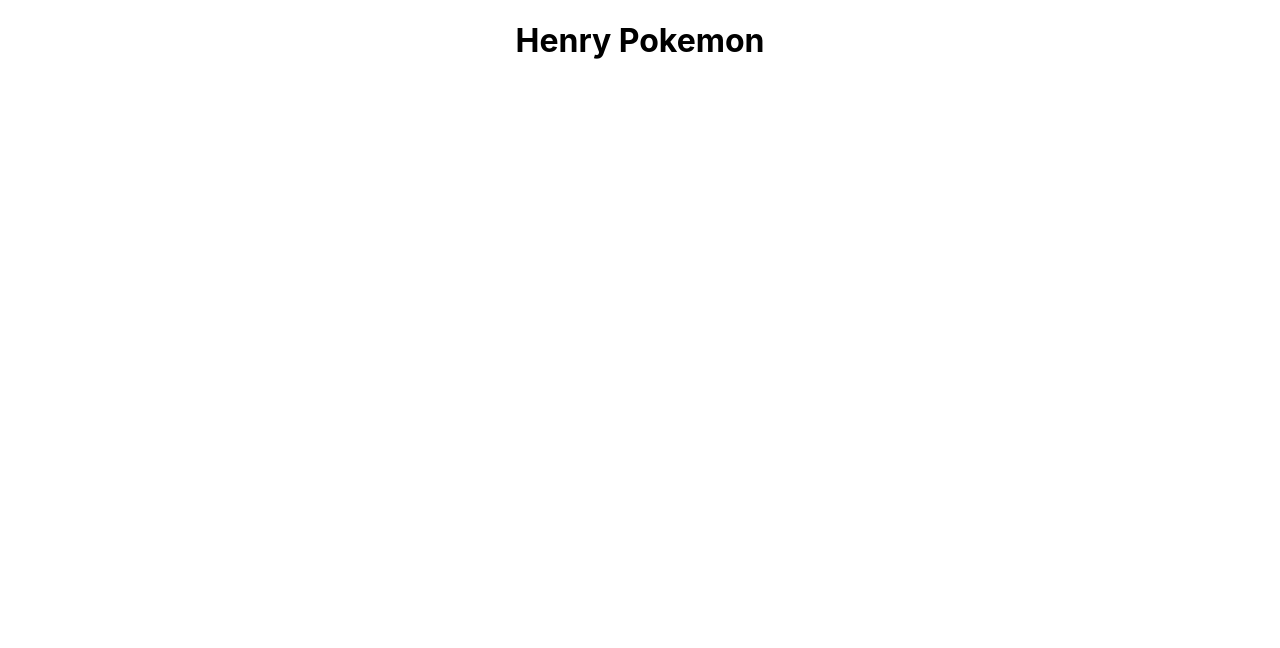
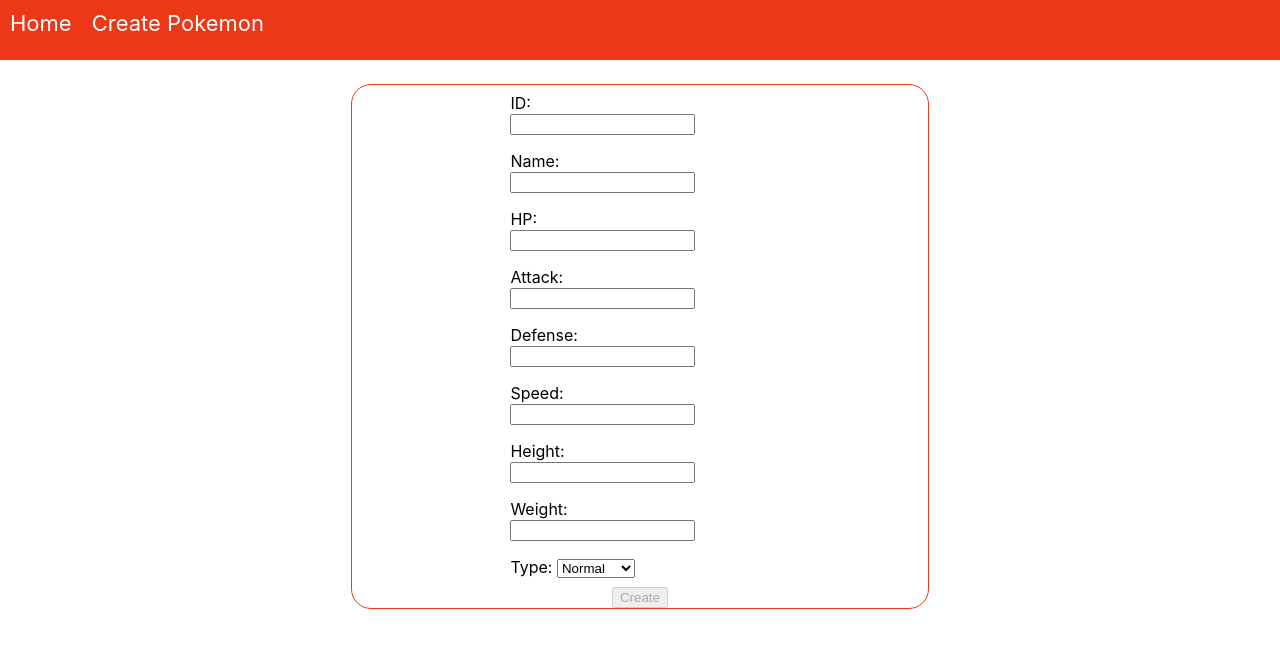
Before and after one commit to JesusTorrecilla/PI-Henry, a React (Create React App) app in the folder PI-Pokemon-main/client/: page /create in a window 1280 px wide. Shown: the top 648 px of the page. Built offline with nearby package versions, Linux system fonts and the light colour scheme.

Commit message:
empezando front

```diff
--- a/PI-Pokemon-main/client/src/App.js
+++ b/PI-Pokemon-main/client/src/App.js
@@ -1,10 +1,17 @@
-import './App.css';
+import "./App.css";
+import { Route } from "react-router-dom";
+import Landing from "./components/Landing/Landing";
+import Home from "./components/Home/Home";
+import CreatePoke from "./components/CreatePoke/CreatePoke";
 
 function App() {
   return (
-    <div className="App">
-      <h1>Henry Pokemon</h1>
-    </div>
+    <>
+      <Route exact path="/" component={Landing}></Route>
+      <Route exact path="/home" component={Home}></Route>
+      {/* <Route path="/details/:id" component={c}></Route> */}
+      <Route exact path="/create" component={CreatePoke}></Route>
+    </>
   );
 }
 
--- /dev/null
+++ b/PI-Pokemon-main/client/src/components/CreatePoke/CreatePoke.css
@@ -0,0 +1,22 @@
+.form {
+  display: flex;
+  align-items: center;
+  justify-content: center;
+  flex-direction: column;
+  margin-top: 3vh;
+}
+
+#formContainer {
+  display: flex;
+  align-items: center;
+  justify-content: center;
+  flex-direction: column;
+  width: 45%;
+  border: 1px solid rgba(236, 56, 24, 0.998);
+  border-radius: 20px;
+}
+
+.labels {
+  margin: 1vh;
+  width: 45%;
+}
--- /dev/null
+++ b/PI-Pokemon-main/client/src/components/CreatePoke/CreatePoke.jsx
@@ -0,0 +1,227 @@
+import React from "react";
+import Nav from "../Nav/Nav";
+import "./CreatePoke.css";
+
+export function validate(input) {
+  let errors = {};
+  if (!input.id) {
+    errors.id = "Id is required";
+  } else if (!/\S+@\S+\.\S+/.test(input.id)) {
+    errors.id = "Id is invalid";
+  }
+  if (!input.name) {
+    errors.name = "Name is required";
+  } else if (!/([A-Z])\w+/.test(input.name)) {
+    errors.name =
+      "In name, the first letter must be capital and must have more than one letter ";
+  }
+
+  if (!input.hp) {
+    errors.hp = false;
+  } else if (input.hp > 1000) {
+    errors.hp = "Hp must be less than 1000";
+  } else if (input.hp < 1) {
+    errors.hp = "Hp must be more than 0";
+  }
+
+  if (!input.attack) {
+    errors.attack = false;
+  } else if (input.attack > 50) {
+    errors.attack = "Attack must be less than 50";
+  } else if (input.attack < 1) {
+    errors.attack = "Attack must be more than 0";
+  }
+
+  if (!input.defense) {
+    errors.defense = false;
+  } else if (input.defense > 50) {
+    errors.defense = "Defense must be less than 50";
+  } else if (input.defense < 1) {
+    errors.defense = "Defense must be more than 0";
+  }
+
+  if (!input.speed) {
+    errors.speed = false;
+  } else if (input.speed > 100) {
+    errors.speed = "Speed must be less than 100";
+  } else if (input.speed < 1) {
+    errors.speed = "speed must be more than 0";
+  }
+
+  if (!input.height) {
+    errors.height = false;
+  } else if (input.height > 10) {
+    errors.height = "Height must be less than 10";
+  } else if (input.height < 1) {
+    errors.height = "Height must be more than 0";
+  }
+
+  if (!input.weight) {
+    errors.weight = false;
+  } else if (input.weight > 1000) {
+    errors.weight = "Weight must be less than 1000";
+  } else if (input.weight < 1) {
+    errors.weight = "Weight must be more than 0";
+  }
+
+  return errors;
+}
+
+function CreatePoke(props) {
+  const [input, setInput] = React.useState({
+    id: "",
+    name: "",
+    hp: 0,
+    attack: 0,
+    defense: 0,
+    speed: 0,
+    height: 0,
+    weight: 0,
+    types: [],
+  });
+
+  const [errors, setErrors] = React.useState({});
+
+  const handleInputChange = function (e) {
+    setInput({
+      ...input,
+      [e.target.name]: e.target.value,
+    });
+
+    setErrors(
+      validate({
+        ...input,
+        [e.target.name]: e.target.value,
+      })
+    );
+  };
+  return (
+    <>
+      <Nav></Nav>
+      <form className="form">
+        <div id="formContainer">
+          <div className="labels">
+            <label>ID:</label>
+            <br></br>
+            <input
+              className={errors.id && "danger"}
+              type="text"
+              value={input.id}
+              name="id"
+              onChange={handleInputChange}
+            />
+            {errors.id && <p className="danger">{errors.id}</p>}
+          </div>
+          <div className="labels">
+            <label>Name:</label>
+            <br></br>
+            <input
+              className={errors.name && "danger"}
+              type="text"
+              value={input.name}
+              name="name"
+              onChange={handleInputChange}
+            />
+            {errors.name && <p className="danger">{errors.name}</p>}
+          </div>
+          <div className="labels">
+            <label>HP:</label>
+            <br></br>
+            <input
+              className={errors.hp && "danger"}
+              type="text"
+              name="hp"
+              onChange={handleInputChange}
+            />
+            {errors.hp && <p className="danger">{errors.hp}</p>}
+          </div>
+          <div className="labels">
+            <label>Attack:</label>
+            <br></br>
+            <input
+              className={errors.attack && "danger"}
+              type="text"
+              name="attack"
+              onChange={handleInputChange}
+            />
+            {errors.attack && <p className="danger">{errors.attack}</p>}
+          </div>
+          <div className="labels">
+            <label>Defense:</label>
+            <br></br>
+            <input
+              className={errors.defense && "danger"}
+              type="text"
+              name="defense"
+              onChange={handleInputChange}
+            />
+            {errors.defense && <p className="danger">{errors.defense}</p>}
+          </div>
+          <div className="labels">
+            <label>Speed:</label>
+            <br></br>
+            <input
+              className={errors.speed && "danger"}
+              type="text"
+              name="speed"
+              onChange={handleInputChange}
+            />
+            {errors.speed && <p className="danger">{errors.speed}</p>}
+          </div>
+          <div className="labels">
+            <label>Height:</label>
+            <br></br>
+            <input
+              className={errors.height && "danger"}
+              type="text"
+              name="height"
+              onChange={handleInputChange}
+            />
+            {errors.height && <p className="danger">{errors.height}</p>}
+          </div>
+          <div className="labels">
+            <label>Weight:</label>
+            <br></br>
+            <input
+              className={errors.weight && "danger"}
+              type="text"
+              name="weight"
+              onChange={handleInputChange}
+            />
+            {errors.weight && <p className="danger">{errors.weight}</p>}
+          </div>
+          <div className="labels">
+            <label>Type: </label>
+            <select name="type" onChange={handleInputChange}>
+              <option value="1">Normal</option>
+              <option value="2">Fighting</option>
+              <option value="3">Flying</option>
+              <option value="4">Poison</option>
+              <option value="5">Ground</option>
+              <option value="6">Rock</option>
+              <option value="7">Bug</option>
+              <option value="8">Ghost</option>
+              <option value="9">Steel</option>
+              <option value="10">Fire</option>
+              <option value="11">Water</option>
+              <option value="12">Grass</option>
+              <option value="13">Electric</option>
+              <option value="14">Psychic</option>
+              <option value="15">Ice</option>
+              <option value="16">Dragon</option>
+              <option value="17">Dark</option>
+              <option value="18">Fairy</option>
+              <option value="10001">Unknown</option>
+              <option value="10002">Shadow</option>
+            </select>
+          </div>
+          <div>
+            <input type="submit" name="submit" value="Create" disabled="true" />
+          </div>
+        </div>
+      </form>
+    </>
+  );
+}
+
+export default CreatePoke;
--- /dev/null
+++ b/PI-Pokemon-main/client/src/components/Home/Home.jsx
@@ -0,0 +1,14 @@
+import React from "react";
+import Nav from "../Nav/Nav";
+import "./Home.css";
+
+function Home(props) {
+  return (
+    <div>
+      <Nav></Nav>
+      <h1>Hola</h1>
+    </div>
+  );
+}
+
+export default Home;
--- /dev/null
+++ b/PI-Pokemon-main/client/src/components/Landing/Landing.css
@@ -0,0 +1,41 @@
+.landing {
+  margin: 0;
+  padding: 0;
+  height: 100vh;
+  display: flex;
+  justify-content: center;
+  align-items: center;
+  background-image: url("../images/864574.png");
+}
+
+.landing-content {
+  display: flex;
+  justify-content: center;
+  align-items: center;
+  flex-direction: column;
+}
+
+#welcome {
+  color: white;
+  font-size: 70px;
+}
+
+.startButton {
+  background-color: rgba(236, 56, 24, 0.998);
+  width: 8vw;
+  height: 5vh;
+  border-radius: 20px;
+  font-size: 22px;
+  color: white;
+  cursor: pointer;
+}
+
+.startButton:hover {
+  background-color: rgb(255, 255, 255);
+  color: rgba(236, 56, 24, 0.998);
+}
+
+.link {
+  text-decoration: none;
+  margin: 10px;
+}
--- /dev/null
+++ b/PI-Pokemon-main/client/src/components/Landing/Landing.jsx
@@ -0,0 +1,18 @@
+import React from "react";
+import { Link } from "react-router-dom";
+import "./Landing.css";
+
+function Nav(props) {
+  return (
+    <div className="landing">
+      <div className="landing-content">
+        <h1 id="welcome">Welcome to the Pokemon Api</h1>
+        <Link to="/home" className="link">
+          <button className="startButton">Start</button>
+        </Link>
+      </div>
+    </div>
+  );
+}
+
+export default Nav;
--- /dev/null
+++ b/PI-Pokemon-main/client/src/components/Nav/Nav.css
@@ -0,0 +1,12 @@
+.nav {
+  background-color: rgba(236, 56, 24, 0.998);
+  display: flex;
+  height: 60px;
+}
+
+.link {
+  text-decoration: none;
+  font-size: 22px;
+  color: white;
+  margin: 10px;
+}
--- /dev/null
+++ b/PI-Pokemon-main/client/src/components/Nav/Nav.jsx
@@ -0,0 +1,18 @@
+import React from "react";
+import { Link } from "react-router-dom";
+import "./Nav.css";
+
+function Nav(props) {
+  return (
+    <div className="nav">
+      <Link to="/home" className="link">
+        Home
+      </Link>
+      <Link to="/create" className="link">
+        Create Pokemon
+      </Link>
+    </div>
+  );
+}
+
+export default Nav;
--- a/PI-Pokemon-main/client/src/index.js
+++ b/PI-Pokemon-main/client/src/index.js
@@ -1,14 +1,17 @@
-import React from 'react';
-import ReactDOM from 'react-dom';
-import './index.css';
-import App from './App';
-import reportWebVitals from './reportWebVitals';
+import React from "react";
+import ReactDOM from "react-dom";
+import "./index.css";
+import App from "./App";
+import reportWebVitals from "./reportWebVitals";
+import { BrowserRouter } from "react-router-dom";
 
 ReactDOM.render(
   <React.StrictMode>
-    <App />
+    <BrowserRouter>
+      <App />
+    </BrowserRouter>
   </React.StrictMode>,
-  document.getElementById('root')
+  document.getElementById("root")
 );
 
 // If you want to start measuring performance in your app, pass a function
```
Also changed, not shown: PI-Pokemon-main/client/src/components/Home/Home.css (added), 2 other files (tests, documents, lock files or other folders).
